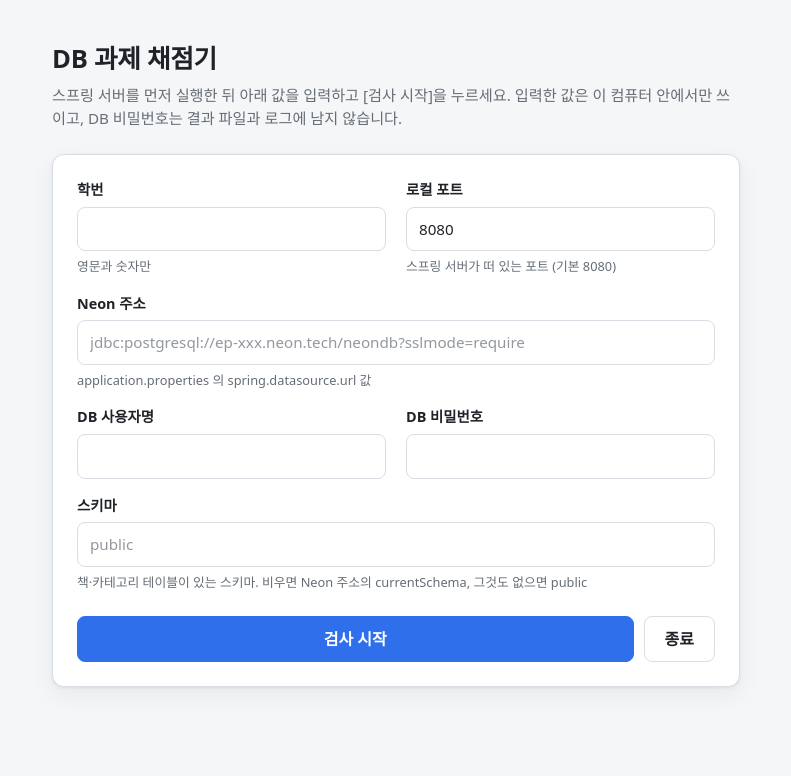
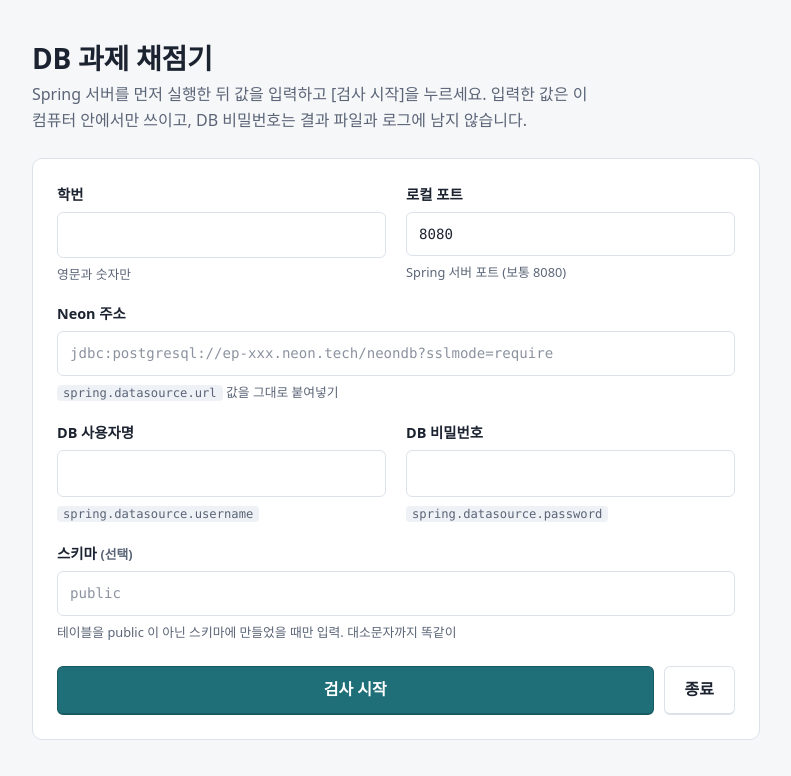
Before and after one commit to yeongseoksong/db-assignment-checker, a plain HTML site: page internal/webui/index.html in a window 1280 px wide. Shown: the whole page, without its empty margins (244-1035 px from the left). Drawn offline with Linux system fonts and the light colour scheme.

Commit message:
입력 창을 학생 안내문과 같은 색·글꼴로 변경
입력 칸마다 application.properties 의 어느 값을 넣는지 표시한다.
오프라인에서도 열리도록 외부 글꼴 없이 시스템 글꼴만 쓴다.

Co-Authored-By: Claude Opus 5.5 <noreply@anthropic.com>

```diff
--- a/internal/webui/index.html
+++ b/internal/webui/index.html
@@ -6,140 +6,111 @@
 <link rel="icon" href="data:,">
 <title>DB 과제 채점기</title>
 <style>
+  /* 학생 안내문과 같은 색·글꼴. 오프라인에서도 열려야 하므로 외부 글꼴 없이 시스템 글꼴만 쓴다. */
   :root {
-    color-scheme: light dark;
-    --bg: #f5f6f8;
-    --card: #ffffff;
-    --text: #1f2328;
-    --muted: #656d76;
-    --border: #d8dee4;
-    --accent: #2f6feb;
-    --accent-hover: #1f5bd1;
+    --bg: #f6f7f9;
+    --surface: #ffffff;
+    --fg: #1c2330;
+    --muted: #5b6577;
+    --line: #dde2ea;
+    --accent: #1f6f78;
+    --accent-hover: #185a62;
+    --accent-soft: #e3f1f2;
     --ok: #1a7f37;
-    --ok-bg: #e6f4ea;
-    --ng: #cf222e;
-    --ng-bg: #fdecec;
-    --code-bg: #f0f2f5;
-    --shadow: 0 1px 3px rgba(31, 35, 40, .08), 0 8px 24px rgba(31, 35, 40, .06);
+    --ok-soft: #e6f4ea;
+    --ng: #b42318;
+    --ng-soft: #fdecea;
+    --code-bg: #eef1f5;
+    --font-body: "Pretendard", "Apple SD Gothic Neo", "Malgun Gothic", "Noto Sans KR", system-ui, sans-serif;
+    --font-mono: "SF Mono", Menlo, Consolas, "D2Coding", ui-monospace, monospace;
   }
   @media (prefers-color-scheme: dark) {
     :root {
-      --bg: #0d1117;
-      --card: #161b22;
-      --text: #e6edf3;
-      --muted: #8d96a0;
-      --border: #30363d;
-      --accent: #2f6feb;
-      --accent-hover: #4c8dff;
-      --ok: #3fb950;
-      --ok-bg: #12261a;
-      --ng: #f85149;
-      --ng-bg: #2d1416;
-      --code-bg: #21262d;
-      --shadow: none;
+      --bg: #11151b; --surface: #181e26; --fg: #e4e8ee; --muted: #98a2b3; --line: #2a323d;
+      --accent: #2c8a94; --accent-hover: #379ea9; --accent-soft: #15292c;
+      --ok: #4ac26b; --ok-soft: #13261a; --ng: #f47067; --ng-soft: #2d1614; --code-bg: #222a35;
+      color-scheme: dark;
     }
   }
 
   * { box-sizing: border-box; }
-  body {
-    margin: 0;
-    background: var(--bg);
-    color: var(--text);
-    font-family: "Pretendard", system-ui, -apple-system, "Apple SD Gothic Neo", "Malgun Gothic", sans-serif;
-    line-height: 1.5;
-  }
-  main { max-width: 720px; margin: 0 auto; padding: 40px 16px 64px; }
+  body { margin: 0; background: var(--bg); color: var(--fg); font-family: var(--font-body); font-size: 16px; line-height: 1.6; }
+  main { max-width: 760px; margin: 0 auto; padding: 40px 16px 64px; display: flex; flex-direction: column; gap: 24px; }
 
-  header h1 { margin: 0 0 6px; font-size: 1.6rem; letter-spacing: -.01em; }
-  header p { margin: 0 0 24px; color: var(--muted); font-size: .95rem; }
+  header h1 { margin: 0 0 6px; font-size: 1.75rem; line-height: 1.3; letter-spacing: -0.01em; }
+  header p { margin: 0; color: var(--muted); max-width: 62ch; }
 
-  .card {
-    background: var(--card);
-    border: 1px solid var(--border);
-    border-radius: 12px;
-    box-shadow: var(--shadow);
-    padding: 24px;
-  }
-  .card + .card { margin-top: 20px; }
+  .card { background: var(--surface); border: 1px solid var(--line); border-radius: 10px; padding: 24px; }
 
-  .fields { display: grid; grid-template-columns: 1fr 1fr; gap: 16px 20px; }
-  .field { display: flex; flex-direction: column; gap: 6px; }
+  .fields { display: grid; grid-template-columns: 1fr 1fr; gap: 18px 20px; }
+  .field { display: flex; flex-direction: column; gap: 6px; min-width: 0; }
   .field.wide { grid-column: 1 / -1; }
-  .field span { font-weight: 600; font-size: .9rem; }
-  .field small { color: var(--muted); font-size: .8rem; }
+  .field span { font-weight: 600; font-size: 0.9rem; }
+  .field small { color: var(--muted); font-size: 0.8rem; }
+  .field small code { font-size: 0.95em; }
   input {
-    width: 100%;
-    padding: 10px 12px;
-    font: inherit;
-    font-size: .95rem;
-    color: var(--text);
-    background: var(--card);
-    border: 1px solid var(--border);
-    border-radius: 8px;
+    width: 100%; padding: 10px 12px; font: inherit; font-size: 0.95rem;
+    color: var(--fg); background: var(--surface);
+    border: 1px solid var(--line); border-radius: 6px;
     transition: border-color .15s, box-shadow .15s;
   }
+  input[name=db], input[name=dbschema], input[name=port] { font-family: var(--font-mono); font-size: 0.88rem; }
   input::placeholder { color: var(--muted); opacity: .7; }
-  input:focus { outline: none; border-color: var(--accent); box-shadow: 0 0 0 3px color-mix(in srgb, var(--accent) 25%, transparent); }
+  input:focus { outline: none; border-color: var(--accent); box-shadow: 0 0 0 3px var(--accent-soft); }
 
   .actions { display: flex; gap: 10px; margin-top: 24px; }
   button {
-    font: inherit;
-    font-weight: 600;
-    padding: 10px 20px;
-    border-radius: 8px;
-    cursor: pointer;
-    border: 1px solid var(--border);
-    background: var(--card);
-    color: var(--text);
+    font: inherit; font-weight: 600; padding: 10px 20px; border-radius: 6px; cursor: pointer;
+    border: 1px solid var(--line); border-bottom-width: 2px; background: var(--surface); color: var(--fg);
     transition: background .15s, border-color .15s;
   }
   button:hover { border-color: var(--muted); }
-  button.primary { background: var(--accent); border-color: var(--accent); color: #fff; flex: 1; }
-  button.primary:hover { background: var(--accent-hover); border-color: var(--accent-hover); }
+  button:focus-visible { outline: 2px solid var(--accent); outline-offset: 2px; }
+  button.primary { flex: 1; background: var(--accent); border-color: var(--accent-hover); color: #fff; }
+  button.primary:hover { background: var(--accent-hover); }
   button:disabled { cursor: wait; opacity: .6; }
 
+  code { font-family: var(--font-mono); font-size: 0.85em; background: var(--code-bg); padding: 1px 6px; border-radius: 4px; overflow-wrap: anywhere; }
+
   #result:empty { display: none; }
-  .summary { display: flex; align-items: center; justify-content: space-between; margin-bottom: 16px; }
+  .summary { display: flex; align-items: center; justify-content: space-between; gap: 12px; flex-wrap: wrap; margin-bottom: 8px; }
   .summary h2 { margin: 0; font-size: 1.15rem; }
-  .badge { padding: 4px 12px; border-radius: 999px; font-weight: 700; font-size: .9rem; }
-  .badge.ok { background: var(--ok-bg); color: var(--ok); }
-  .badge.ng { background: var(--ng-bg); color: var(--ng); }
+  .badge { padding: 4px 12px; border-radius: 999px; font-weight: 700; font-size: 0.9rem; font-family: var(--font-mono); }
+  .badge.ok { background: var(--ok-soft); color: var(--ok); }
+  .badge.ng { background: var(--ng-soft); color: var(--ng); }
 
   .checks { list-style: none; margin: 0; padding: 0; }
-  .check { display: grid; grid-template-columns: 28px 1fr; gap: 2px 10px; padding: 12px 0; border-top: 1px solid var(--border); }
+  .check { display: grid; grid-template-columns: 28px 1fr; gap: 2px 12px; padding: 12px 0; border-top: 1px solid var(--line); }
   .icon {
-    grid-row: span 2;
-    width: 24px; height: 24px;
-    border-radius: 50%;
-    display: grid; place-items: center;
-    font-size: .8rem; font-weight: 700;
+    grid-row: span 2; width: 26px; height: 26px; border-radius: 50%;
+    display: grid; place-items: center; font-size: 0.8rem; font-weight: 700; margin-top: 1px;
   }
-  .icon.ok { background: var(--ok-bg); color: var(--ok); }
-  .icon.ng { background: var(--ng-bg); color: var(--ng); }
-  .title { font-weight: 600; }
-  .tag { color: var(--muted); font-weight: 500; font-size: .8rem; margin-right: 6px; }
-  .detail { color: var(--muted); font-size: .85rem; word-break: break-all; }
+  .icon.ok { background: var(--ok-soft); color: var(--ok); }
+  .icon.ng { background: var(--ng-soft); color: var(--ng); }
+  .title { font-weight: 600; min-width: 0; }
+  .tag { font-family: var(--font-mono); color: var(--muted); font-weight: 500; font-size: 0.78rem; margin-right: 8px; letter-spacing: 0.02em; }
+  .detail { color: var(--muted); font-family: var(--font-mono); font-size: 0.8rem; line-height: 1.55; overflow-wrap: anywhere; min-width: 0; }
 
-  .files { margin-top: 16px; padding-top: 16px; border-top: 1px solid var(--border); font-size: .9rem; }
-  .files p { margin: 6px 0; }
+  .files { margin-top: 8px; padding-top: 16px; border-top: 1px solid var(--line); display: flex; flex-direction: column; gap: 6px; font-size: 0.92rem; }
+  .files p { margin: 0; }
   .hint { color: var(--muted); }
-  code { background: var(--code-bg); padding: 2px 6px; border-radius: 4px; font-size: .85em; word-break: break-all; }
 
-  .notice { padding: 12px 14px; border-radius: 8px; margin: 0; }
-  .notice.error { background: var(--ng-bg); color: var(--ng); font-weight: 600; }
-  .notice.wait { color: var(--muted); }
+  .notice { margin: 0; padding: 12px 16px; border-radius: 0 6px 6px 0; }
+  .notice.error { border-left: 3px solid var(--ng); background: var(--ng-soft); color: var(--ng); font-weight: 600; }
+  .notice.wait { border-left: 3px solid var(--accent); background: var(--accent-soft); color: var(--accent); }
 
   @media (max-width: 560px) {
     .fields { grid-template-columns: 1fr; }
     .card { padding: 18px; }
   }
+  @media (prefers-reduced-motion: reduce) { * { transition: none !important; } }
 </style>
 </head>
 <body>
 <main>
 <header>
   <h1>DB 과제 채점기</h1>
-  <p>스프링 서버를 먼저 실행한 뒤 아래 값을 입력하고 [검사 시작]을 누르세요. 입력한 값은 이 컴퓨터 안에서만 쓰이고, DB 비밀번호는 결과 파일과 로그에 남지 않습니다.</p>
+  <p>Spring 서버를 먼저 실행한 뒤 값을 입력하고 [검사 시작]을 누르세요. 입력한 값은 이 컴퓨터 안에서만 쓰이고, DB 비밀번호는 결과 파일과 로그에 남지 않습니다.</p>
 </header>
 
 <form id="form" class="card">
@@ -147,31 +118,33 @@
   <div class="fields">
     <label class="field">
       <span>학번</span>
-      <input type="text" name="id" autocomplete="off" required>
+      <input type="text" id="id" name="id" autocomplete="off" required>
       <small>영문과 숫자만</small>
     </label>
     <label class="field">
       <span>로컬 포트</span>
-      <input type="number" name="port" value="8080" min="1" max="65535" required>
-      <small>스프링 서버가 떠 있는 포트 (기본 8080)</small>
+      <input type="number" id="port" name="port" value="8080" min="1" max="65535" required>
+      <small>Spring 서버 포트 (보통 8080)</small>
     </label>
     <label class="field wide">
       <span>Neon 주소</span>
-      <input type="text" name="db" autocomplete="off" placeholder="jdbc:postgresql://ep-xxx.neon.tech/neondb?sslmode=require">
-      <small>application.properties 의 spring.datasource.url 값</small>
+      <input type="text" id="db" name="db" autocomplete="off" placeholder="jdbc:postgresql://ep-xxx.neon.tech/neondb?sslmode=require">
+      <small><code>spring.datasource.url</code> 값을 그대로 붙여넣기</small>
     </label>
     <label class="field">
       <span>DB 사용자명</span>
-      <input type="text" name="dbuser" autocomplete="off">
+      <input type="text" id="dbuser" name="dbuser" autocomplete="off">
+      <small><code>spring.datasource.username</code></small>
     </label>
     <label class="field">
       <span>DB 비밀번호</span>
-      <input type="password" name="dbpass" autocomplete="off">
+      <input type="password" id="dbpass" name="dbpass" autocomplete="off">
+      <small><code>spring.datasource.password</code></small>
     </label>
     <label class="field wide">
-      <span>스키마</span>
-      <input type="text" name="dbschema" autocomplete="off" placeholder="public">
-      <small>책·카테고리 테이블이 있는 스키마. 비우면 Neon 주소의 currentSchema, 그것도 없으면 public</small>
+      <span>스키마 <small style="display:inline">(선택)</small></span>
+      <input type="text" id="dbschema" name="dbschema" autocomplete="off" placeholder="public">
+      <small>테이블을 public 이 아닌 스키마에 만들었을 때만 입력. 대소문자까지 똑같이</small>
     </label>
   </div>
   <div class="actions">
```
